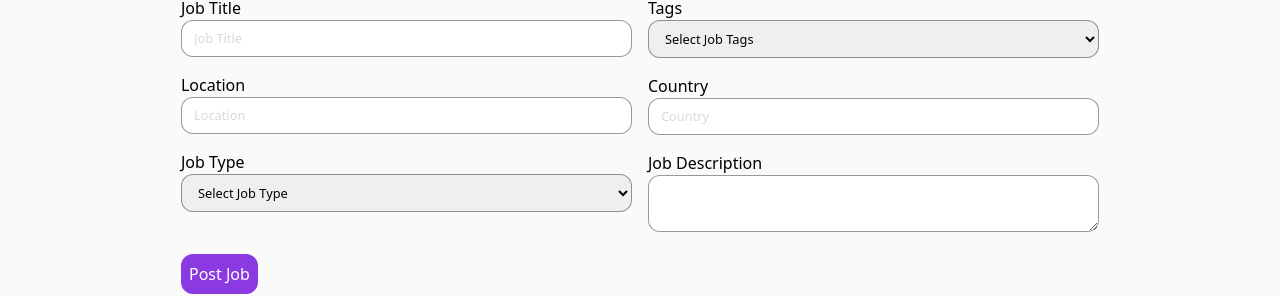
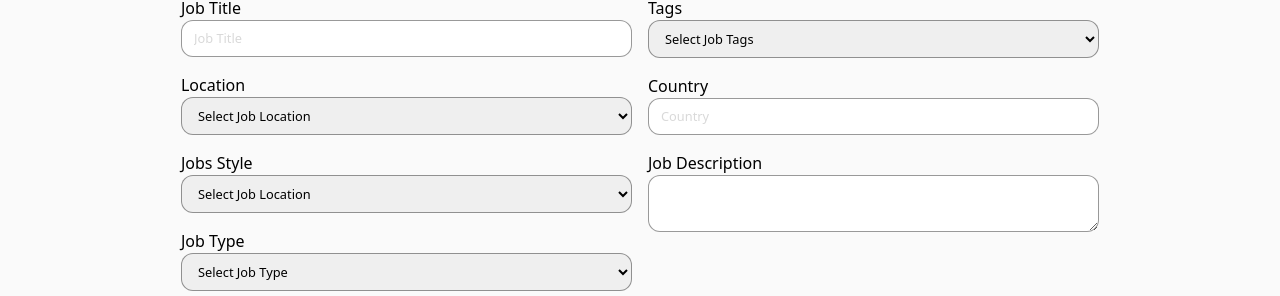
Before and after one commit to nyator/entrynest, a React (Vite) app in the folder client/: page /dashboard in a window 1280 px wide. Shown: the part 127-423 px from the top of the page. Built offline with nearby package versions, Linux system fonts and the light colour scheme; no server answers.

Commit message:
Enhance EmployerDashboard; replace job location input with a dropdown; add job style selection; update job type options; improve job tags; remove console log

```diff
--- /dev/null
+++ b/client/src/components/Dropdown/Dropdown.jsx
@@ -0,0 +1,9 @@
+import React from 'react'
+
+const Dropdown = ({options, selected, onSelectedChanges, placeholder}) => {
+  return (
+    <div>Dropdown</div>
+  )
+}
+
+export default Dropdown
--- a/client/src/pages/EmployerDashboard.jsx
+++ b/client/src/pages/EmployerDashboard.jsx
@@ -5,9 +5,10 @@ import { input, button } from "../constants/styles";
 
 const EmployerDashboard = () => {
   const [jobTitle, setJobTitle] = useState("");
-  const [jobDescription, setJobDescription] = useState("");
+  const [jobStyle, setJobStyle] = useState("");
   const [jobLocation, setJobLocation] = useState("");
   const [jobType, setJobType] = useState("");
+  const [jobDescription, setJobDescription] = useState("");
 
   const handleSubmit = async (e) => {
     e.preventDefault();
@@ -36,7 +37,7 @@ const EmployerDashboard = () => {
     }
   };
 
-  console.log("EmployerDashboard rendered");
+  // console.log("EmployerDashboard rendered");
 
   return (
     <div className="container mx-auto p-4">
@@ -58,15 +59,52 @@ const EmployerDashboard = () => {
 
             <div className="mb-4">
               <label className="block text-gray-700">Location</label>
-              <input
-                type="text"
+              <select
                 value={jobLocation}
                 onChange={(e) => setJobLocation(e.target.value)}
                 className={`${input}`}
-                placeholder="Location"
                 required
-              />
+              >
+                <option value="">Select Job Location </option>
+                <option value="Greater Accra Region">
+                  Greater Accra Region
+                </option>
+                <option value="Ashanti Region">Ashanti Region </option>
+                <option value="Central Region">Central Region </option>
+                <option value="Eastern Region">Eastern Region </option>
+                <option value="Brong Ahafo Region">Brong Ahafo Region </option>
+                <option value="NorthernRegion">NorthernRegion </option>
+                <option value="Upper East Region">Upper East Region </option>
+                <option value="Upper West Region">Upper West Region </option>
+                <option value="Western North Region">
+                  Western North Region
+                </option>
+                <option value="North East Region">North East Region </option>
+                <option value="Oti Region">Oti Region </option>
+                <option value="Bono East Region">Bono East Region </option>
+                <option value="Ahafo Region">Ahafo Region </option>
+                <option value="Savannah Region">Savannah Region </option>
+                <option value="Volta Region">Volta Region </option>
+                <option value="Western Region">Western Region </option>
+                <option value="Worldwide">Worldwide </option>
+              </select>
             </div>
+
+            <div className="mb-4">
+              <label className="block text-gray-700">Jobs Style</label>
+              <select
+                value={jobStyle}
+                onChange={(e) => setJobStyle(e.target.value)}
+                className={`${input}`}
+                required
+              >
+                <option value="">Select Job Location</option>
+                <option value="Remote">Remote</option>
+                <option value="On-site">On-site</option>
+                <option value="On-site">Hybrid</option>
+              </select>
+            </div>
+
             <div className="mb-4">
               <label className="block text-gray-700">Job Type</label>
               <select
@@ -76,11 +114,11 @@ const EmployerDashboard = () => {
                 required
               >
                 <option value="">Select Job Type</option>
+                <option value="Internship">Internship</option>
+                <option value="Internship">Mentorship</option>
                 <option value="Full-time">Full-time</option>
+                <option value="Contract">Contract</option>
                 <option value="Part-time">Part-time</option>
-                <option value="Contract">Contract</option>
-                <option value="Temporary">Temporary</option>
-                <option value="Internship">Internship</option>
               </select>
             </div>
           </div>
@@ -89,18 +127,20 @@ const EmployerDashboard = () => {
             <div className="mb-4">
               <label className="block text-gray-700">Tags</label>
               <select
-                type="text"
                 value={jobTitle}
                 onChange={(e) => setJobTitle(e.target.value)}
                 className={`${input}`}
                 required
               >
                 <option value="">Select Job Tags</option>
-                <option value="Full-time">Full-time</option>
-                <option value="Part-time">Part-time</option>
-                <option value="Contract">Contract</option>
-                <option value="Temporary">Temporary</option>
-                <option value="Internship">Internship</option>
+                <option value="Sales & Marketing">Sales & Marketing</option>
+                <option value="Aerospace">Aerospace</option>
+                <option value="Agriculture">Agriculture</option>
+                <option value="Development & IT">Development & IT</option>
+                <option value="Hospitality">Hospitality</option>
+                <option value="Finance & Accounting">
+                  Finance & Accounting
+                </option>
               </select>
             </div>
             <div className="mb-4">
```
